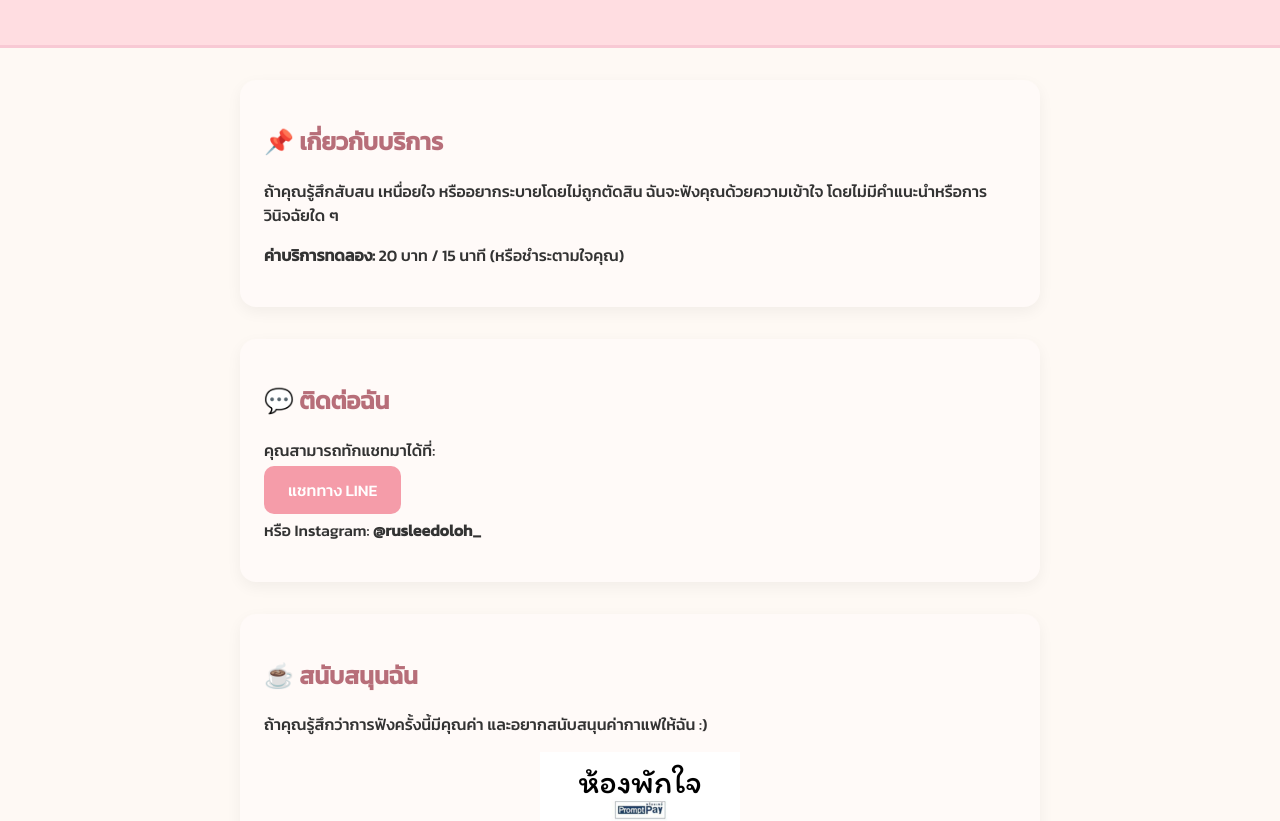
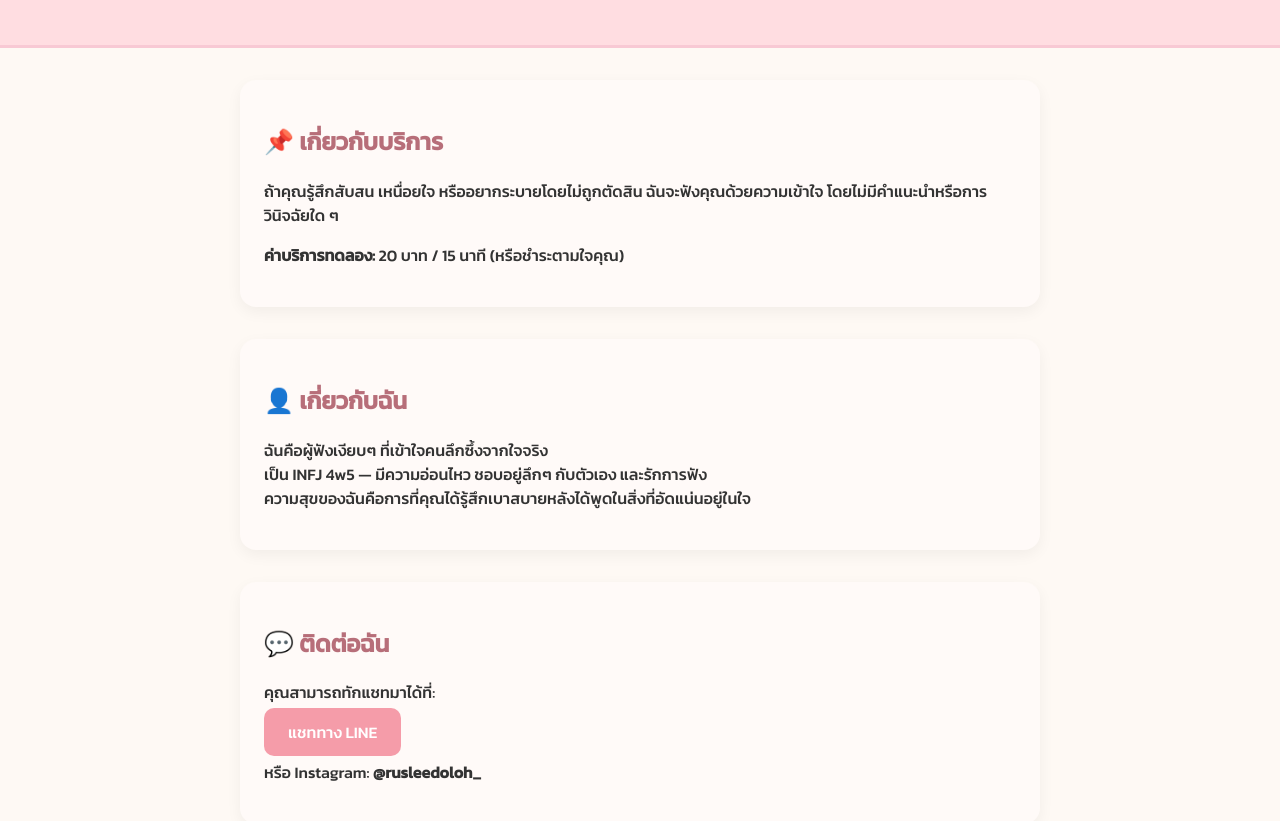
Before and after one commit to ruslee12x/ruslee12x.github.io, a plain HTML site: page index.html in a window 1280 px wide. Shown: the part 135-956 px from the top of the page. Drawn offline with Linux system fonts and the light colour scheme.

Commit message:
Update index.html

```diff
--- a/index.html
+++ b/index.html
@@ -118,6 +118,13 @@
     </div>
 
     <div class="card">
+      <h2>👤 เกี่ยวกับฉัน</h2>
+      <p>ฉันคือผู้ฟังเงียบๆ ที่เข้าใจคนลึกซึ้งจากใจจริง<br>
+        เป็น INFJ 4w5 — มีความอ่อนไหว ชอบอยู่ลึกๆ กับตัวเอง และรักการฟัง<br>
+        ความสุขของฉันคือการที่คุณได้รู้สึกเบาสบายหลังได้พูดในสิ่งที่อัดแน่นอยู่ในใจ</p>
+    </div>
+
+    <div class="card">
       <h2>💬 ติดต่อฉัน</h2>
       <p>คุณสามารถทักแชทมาได้ที่:</p>
       <a href="https://line.me/ti/p/bzFuAFIHgo" class="button" target="_blank">แชททาง LINE</a>
```
